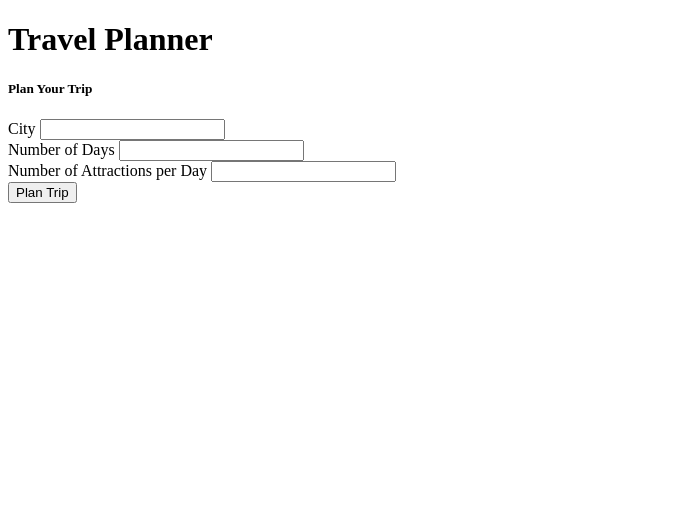
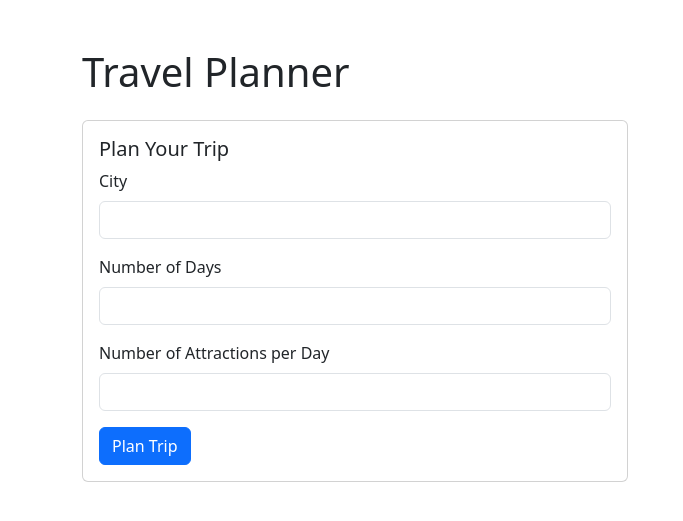
Before and after one commit to NiishantGautam/Generative-AI, a Flask app: page / in a window 1280 px wide. Shown: the top 521 px of the page, without its empty margins (0-683 px from the left). Run offline with Flask 3, Linux system fonts and the light colour scheme.

Commit message:
Fix UI with styling and JS interactivity

```diff
--- a/Multi Agent Systems/app/static/js/travel-planner.js
+++ b/Multi Agent Systems/app/static/js/travel-planner.js
@@ -73,25 +73,30 @@ document.querySelector("#tripForm").addEventListener("submit", async function(e)
 
         data.daily_plans.forEach((day) => {
             html += `
-            <div class="day-plan">
+            <div class="day-plan mb-4" >
                 <h6>Day ${day.day_number}</h6>
-                <ul>
+                <ul class="list-group">
                     ${day.attractions.map(attraction => `
-                        <li>
+                        <li class="list-group-item">
                             <strong>${attraction.name}</strong><br>
-                            ${attraction.category} • <small>${attraction.estimated_duration}</small><br>
-                            ${attraction.address ? `<small>${attraction.address}</small><br>` : ''}
+
+                               // Added text-muted class to de-emphasize secondary information
+                            <small class="text-muted">${attraction.category} • ${attraction.estimated_duration}</small><br>
+                            ${attraction.address ? `<small class="text-muted">${attraction.address}</small><br>` : ''}
                             ${attraction.description}
                         </li>
                     `).join('')}
                 </ul>
 
                 ${day.meal_suggestions ? `
-                    <div>
-                        <p>Meal Suggestions:</p>
-                        <ul>
+                    <div class="mt-2">
+                        // Used text-muted for consistent styling of secondary headers
+                        <small class="text-muted">Meal Suggestions:</small>
+                        // list-unstyled removes default bullet points for cleaner design
+                        <ul class="list-unstyled">
                             ${day.meal_suggestions.map(suggestion => `
-                                <li>${suggestion}</li>
+                                // Added bullet character manually for more control over spacing
+                                <li>• ${suggestion}</li>
                             `).join('')}
                         </ul>
                     </div>
@@ -100,19 +105,34 @@ document.querySelector("#tripForm").addEventListener("submit", async function(e)
         `;
         })
 
+        if (data.overall_tips) {
+            html += `
+                // Added overall-tips class for potential custom styling and mt-4 for spacing
+                <div class="overall-tips mt-4">
+                    <h6>Overall Tips</h6>
+                    // Used Bootstrap's alert component with info styling
+                    <div class="alert alert-info">
+                        ${data.overall_tips}
+                    </div>
+                </div>
+            `;
+        }
+
     } else {
 
         // Display a message if no itinerary data is available
-        html += '<div>No itinerary data available</div>';
+        html += '<div class="alert alert-warning">No itinerary data available</div>';
     }
+    html += '</div>';
+document.getElementById('resultsContent').innerHTML = html;
 
 } catch (error) {
 
-    document.querySelector("#resultsContent").innerHTML = `
-    <div>
-    <h5> Error: </h5>
-    <p>An error occurred while planning your trip. Please try again.</p>
-    </div>
+    // Used Bootstrap's alert component with danger styling for errors
+    document.getElementById('resultsContent').innerHTML = `
+        <div class="alert alert-danger">
+            An error occurred while planning your trip. Please try again.
+        </div>
     `;
 
 
@@ -120,7 +140,7 @@ document.querySelector("#tripForm").addEventListener("submit", async function(e)
 
     // Hide loading spinner
     document.querySelector("#loadingSpinner").style.display = "none";
-}
+
 
 
 });
--- a/Multi Agent Systems/app/templates/index.html
+++ b/Multi Agent Systems/app/templates/index.html
@@ -4,36 +4,50 @@
     <meta charset="UTF-8">
     <meta name="viewport" content="width=device-width, initial-scale=1.0">
     <title>Travel Planner</title>
-
+    <link href="https://cdn.jsdelivr.net/npm/bootstrap@5.3.0/dist/css/bootstrap.min.css" rel="stylesheet">
 </head>
 <body>
-    <h1>Travel Planner</h1>
-
-    <div>
-        <h5>Plan Your Trip</h5>
-        <!-- Form for trip planning -->
+    <div class="container mt-5">
+        <h1 class="mb-4">Travel Planner</h1>
+        <div class="row">
+            <div class="col-md-6">
+                <div class="card mb-4">
+                    <div class="card-body">
+                        <h5 class="card-title">Plan Your Trip</h5>
                         <form id="tripForm">
-            <div>
-                <label for="city">City</label>
-                <input type="text" id="city" name="city" required>
+                            <div class="mb-3">
+                                <label for="city" class="form-label">City</label>
+                                <input type="text" class="form-control" id="city" name="city" required>
                             </div>
-            <div>
-                <label for="days">Number of Days</label>
-                <input type="number" id="days" name="days" min="1" required>
+                            <div class="mb-3">
+                                <label for="days" class="form-label">Number of Days</label>
+                                <input type="number" class="form-control" id="days" name="days" min="1" required>
                             </div>
-            <div>
-                <label for="attractions_per_day">Number of Attractions per Day</label>
-                <input type="number" id="attractions_per_day" name="attractions_per_day" min="1" required>
+                            <div class="mb-3">
+                                <label for="attractions_per_day" class="form-label">Number of Attractions per Day</label>
+                                <input type="number" class="form-control" id="attractions_per_day" name="attractions_per_day" min="1" required>
                             </div>
-            <button type="submit">Plan Trip</button>
+                            <button type="submit" class="btn btn-primary">Plan Trip</button>
                         </form>
+                    </div>
                 </div>
 
                 <!-- Results Section -->
-    <div id="resultsCard" style="display: none;">
-        <h5>Your Travel Itinerary</h5>
+                <div class="card" id="resultsCard" style="display: none;">
+                    <div class="card-body">
+                        <h5 class="card-title">Your Travel Itinerary</h5>
+                        <div id="loadingSpinner" class="text-center" style="display: none;">
+                            <div class="spinner-border text-primary" role="status">
+                                <span class="visually-hidden">Loading...</span>
+                            </div>
+                        </div>
                         <div id="resultsContent"></div>
                     </div>
-    <script src="{{url_for("static", filename="js/travel-planner.js")}}"> </script>
+                </div>
+            </div>
+        </div>
+    </div>
+    <script src="https://cdn.jsdelivr.net/npm/bootstrap@5.3.0/dist/js/bootstrap.bundle.min.js"></script>
+    <script src="{{ url_for('static', filename='js/travel-planner.js') }}"></script>
 </body>
 </html>
```
Lines whose indentation alone changed are shown as unchanged.
